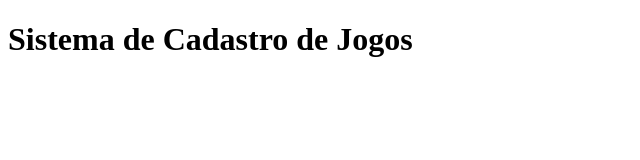
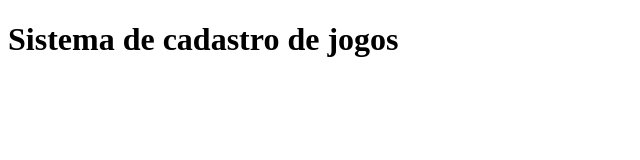
Before and after one commit to am6s/sistema-de-cadastro, a plain HTML site: page index.html in a window 1280 px wide. Shown: the whole page, without its empty margins (0-640 px from the left). Drawn offline with Linux system fonts and the light colour scheme.

```diff
--- a/index.html
+++ b/index.html
@@ -7,6 +7,6 @@
     <title>Meus jogos</title>
 </head>
 <body>
-    <h1>Sistema de Cadastro de Jogos</h1>
+    <h1>Sistema de cadastro de jogos</h1>
 </body>
 </html>
```
Also changed, not shown: 1 other file.
